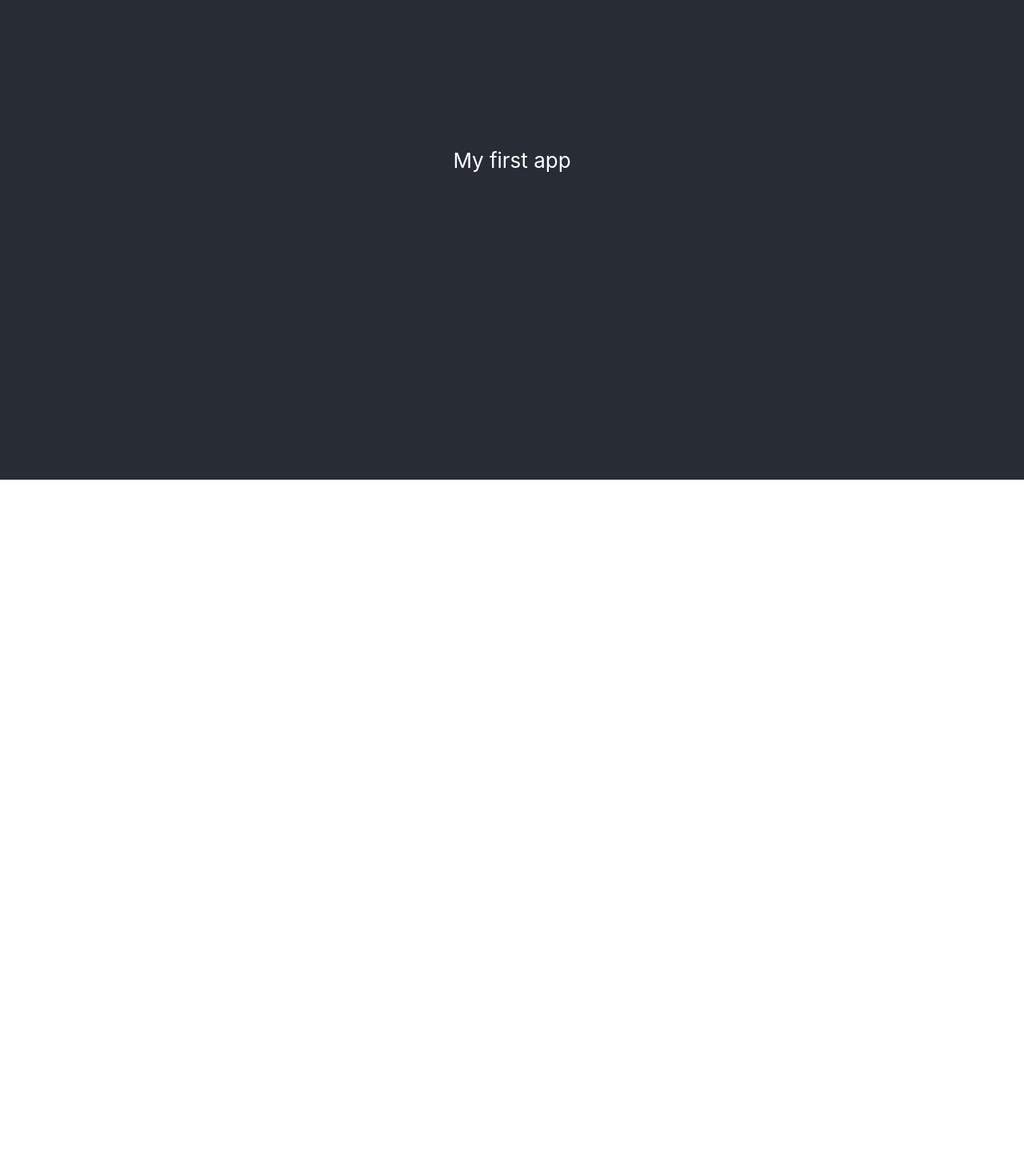
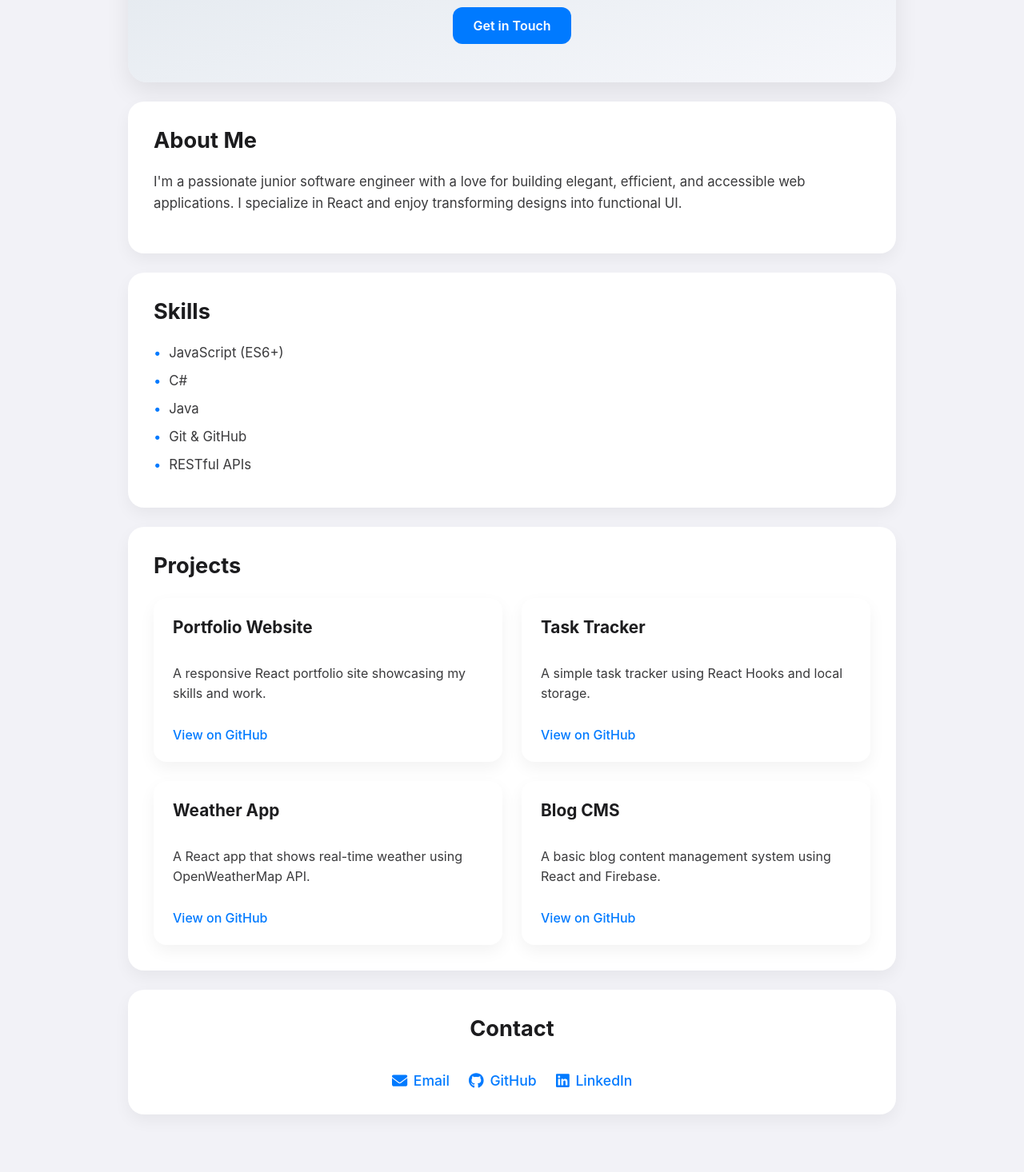
Before and after one commit to OVUSA/portfolio-webapp, a React (Create React App) app: page / in a window 1280 px wide. Shown: the part 200-1666 px from the top of the page at 80% size. Before the commit the page ends 800 px from the top, so only its background shows below. Built offline with nearby package versions, Linux system fonts and the light colour scheme.

Commit message:
Simplified the design & added components

```diff
--- a/src/App.css
+++ b/src/App.css
@@ -1,38 +1,210 @@
-.App {
+body {
+  margin: 0;
+  font-family: -apple-system, BlinkMacSystemFont, "Segoe UI", Roboto, Helvetica, Arial, sans-serif;
+  background: #f2f2f7; /* iOS background */
+  color: #111;
+}
+
+.app {
+  max-width: 960px;
+  margin: auto;
+  padding: 2rem 1rem;
+  display: flex;
+  flex-direction: column;
+  gap: 1.5rem;
+}
+
+/* Reusable card style for all sections */
+section {
+  background: #ffffff;
+  padding: 2rem;
+  border-radius: 20px;
+  box-shadow: 0 8px 20px rgba(0, 0, 0, 0.05);
+  transition: transform 0.2s ease-in-out;
+}
+
+section:hover {
+  transform: translateY(-2px);
+}
+
+section h2 {
+  font-size: 1.7rem;
+  margin-top: 0;
+  color: #1c1c1e;
+}
+
+section p,
+section li {
+  font-size: 1.05rem;
+  line-height: 1.6;
+  color: #3a3a3c;
+}
+
+/* Hero section as a special card */
+.hero {
+  background: linear-gradient(to bottom right, #dfe6ec, #f6f7fb);
+  text-align: center;
+  padding: 3rem 1rem;
+  border-radius: 24px;
+  box-shadow: 0 12px 30px rgba(0, 0, 0, 0.08);
+}
+
+.hero h1 {
+  font-size: 2.8rem;
+  margin: 0;
+  color: #1d1d1f;
+}
+
+.hero p {
+  font-size: 1.2rem;
+  color: #48484a;
+  margin-top: 0.5rem;
+}
+
+.cta {
+  display: inline-block;
+  margin-top: 1.5rem;
+  padding: 0.8rem 1.6rem;
+  background: #007aff;
+  color: #fff;
+  text-decoration: none;
+  border-radius: 12px;
+  font-weight: 600;
+  transition: background 0.3s;
+}
+
+.cta:hover {
+  background: #0059c1;
+}
+
+/* Skills list */
+.skills ul {
+  list-style: none;
+  padding: 0;
+  margin: 0;
+}
+
+.skills li {
+  margin: 0.5rem 0;
+  padding-left: 1.2rem;
+  position: relative;
+}
+
+.skills li::before {
+  content: '•';
+  position: absolute;
+  left: 0;
+  color: #007aff;
+}
+
+/* Footer */
+footer {
+  text-align: center;
+  font-size: 0.9rem;
+  color: #8e8e93;
+  margin-top: 2rem;
+}
+.contact {
+  display: flex;
+  flex-direction: column;
+  align-items: center;
   text-align: center;
 }
 
-.App-logo {
-  height: 40vmin;
-  pointer-events: none;
+.contact-links {
+  display: flex;
+  gap: 1.5rem;
+  margin-top: 1rem;
+  flex-wrap: wrap;
+  justify-content: center;
 }
 
-@media (prefers-reduced-motion: no-preference) {
-  .App-logo {
-    animation: App-logo-spin infinite 20s linear;
+.contact-links a {
+  display: flex;
+  align-items: center;
+  gap: 0.5rem;
+  text-decoration: none;
+  color: #007aff;
+  font-weight: 500;
+  font-size: 1.1rem;
+  transition: color 0.3s;
+}
+
+.contact-links a:hover {
+  color: #005ecb;
+}
+
+.contact-links svg {
+  font-size: 1.2rem;
+}
+
+.project-grid {
+  display: grid;
+  grid-template-columns: repeat(auto-fit, minmax(240px, 1fr));
+  gap: 1.5rem;
+  margin-top: 1.5rem;
+}
+
+.project-card {
+  background: #ffffff;
+  border-radius: 16px;
+  box-shadow: 0 8px 20px rgba(0, 0, 0, 0.05);
+  padding: 1.5rem;
+  display: flex;
+  flex-direction: column;
+  justify-content: space-between;
+  transition: transform 0.2s ease;
+}
+
+.project-grid {
+  display: grid;
+  grid-template-columns: repeat(2, 1fr);
+  gap: 1.5rem;
+  margin-top: 1.5rem;
+}
+
+@media (max-width: 768px) {
+  .project-grid {
+    grid-template-columns: 1fr;
   }
 }
 
-.App-header {
-  background-color: #282c34;
-  min-height: 100vh;
+.project-card {
+  background: #ffffff;
+  border-radius: 16px;
+  box-shadow: 0 8px 20px rgba(0, 0, 0, 0.05);
+  padding: 1.5rem;
   display: flex;
   flex-direction: column;
-  align-items: center;
-  justify-content: center;
-  font-size: calc(10px + 2vmin);
-  color: white;
+  justify-content: space-between;
+  transition: transform 0.2s ease;
 }
 
-.App-link {
-  color: #61dafb;
+.project-card:hover {
+  transform: translateY(-3px);
 }
 
-@keyframes App-logo-spin {
-  from {
-    transform: rotate(0deg);
-  }
-  to {
-    transform: rotate(360deg);
-  }
+.project-card h3 {
+  margin-top: 0;
+  font-size: 1.3rem;
+  color: #1d1d1f;
 }
+
+.project-card p {
+  font-size: 1rem;
+  color: #3a3a3c;
+  margin: 0.75rem 0;
+  flex-grow: 1;
+}
+
+.project-card a {
+  margin-top: 1rem;
+  font-weight: 500;
+  text-decoration: none;
+  color: #007aff;
+  transition: color 0.3s;
+}
+
+.project-card a:hover {
+  color: #005ecb;
+}
--- a/src/App.tsx
+++ b/src/App.tsx
@@ -1,13 +1,88 @@
 import React from 'react';
-import logo from './logo.svg';
 import './App.css';
+import { FontAwesomeIcon } from '@fortawesome/react-fontawesome';
+import { faEnvelope } from '@fortawesome/free-solid-svg-icons';
+import { faGithub, faLinkedin } from '@fortawesome/free-brands-svg-icons';
+
 
 function App() {
   return (
-    <div className="App">
-      <header className="App-header">
-       <p>My first app</p>
+    <div className="app">
+      <header className="hero">
+        <h1>Olga Velichko</h1>
+        <p>Junior Software Engineer</p>
+        <a href="#contact" className="cta">Get in Touch</a>
       </header>
+
+      <section className="about">
+        <h2>About Me</h2>
+        <p>
+          I'm a passionate junior software engineer with a love for building elegant, efficient, and accessible web applications. I specialize in React and enjoy transforming designs into functional UI.
+        </p>
+      </section>
+
+      <section className="skills">
+        <h2>Skills</h2>
+        <ul>
+          <li>JavaScript (ES6+)</li>
+          <li>C#</li>
+          <li>Java</li>
+          <li>Git & GitHub</li>
+          <li>RESTful APIs</li>
+        </ul>
+      </section>
+
+      <section className="projects">
+  <h2>Projects</h2>
+  <div className="project-grid">
+    <div className="project-card">
+      <h3>Portfolio Website</h3>
+      <p>A responsive React portfolio site showcasing my skills and work.</p>
+      <a href="https://github.com/ovelichko/portfolio" target="_blank" rel="noopener noreferrer">
+        View on GitHub
+      </a>
+    </div>
+    <div className="project-card">
+      <h3>Task Tracker</h3>
+      <p>A simple task tracker using React Hooks and local storage.</p>
+      <a href="https://github.com/ovelichko/task-tracker" target="_blank" rel="noopener noreferrer">
+        View on GitHub
+      </a>
+    </div>
+    <div className="project-card">
+      <h3>Weather App</h3>
+      <p>A React app that shows real-time weather using OpenWeatherMap API.</p>
+      <a href="https://github.com/ovelichko/weather-app" target="_blank" rel="noopener noreferrer">
+        View on GitHub
+      </a>
+    </div>
+    <div className="project-card">
+      <h3>Blog CMS</h3>
+      <p>A basic blog content management system using React and Firebase.</p>
+      <a href="https://github.com/ovelichko/blog-cms" target="_blank" rel="noopener noreferrer">
+        View on GitHub
+      </a>
+    </div>
+  </div>
+</section>
+
+      <section className="contact" id="contact">
+        <h2>Contact</h2>
+        <div className="contact-links">
+          <a href="mailto:ovelichko@example.com" target="_blank" rel="noopener noreferrer">
+            <FontAwesomeIcon icon={faEnvelope} /> Email
+          </a>
+          <a href="https://github.com/ovelichko" target="_blank" rel="noopener noreferrer">
+            <FontAwesomeIcon icon={faGithub} /> GitHub
+          </a>
+          <a href="https://linkedin.com/in/ovelichko" target="_blank" rel="noopener noreferrer">
+            <FontAwesomeIcon icon={faLinkedin} /> LinkedIn
+          </a>
+        </div>
+      </section>
+      <footer>
+        <p>© 2025 Olga Velichko</p>
+      </footer>
     </div>
   );
 }
```
Also changed, not shown: package.json (+10 -0 lines), src/components/About.tsx (added, +21 -0 lines), src/components/Header.tsx (added, +28 -0 lines), src/data/portfolioData.tsx (added, +38 -0 lines), 1 other file (tests, documents, lock files or other folders).
